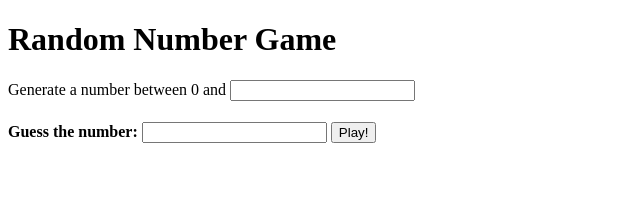
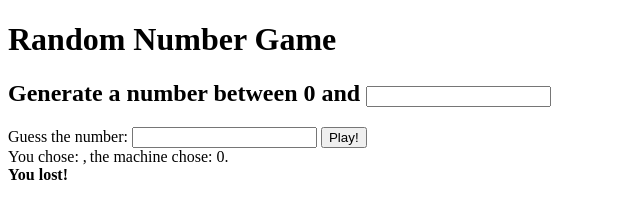
Before and after one commit to funkyblues/Vanilla-JS-Challenge, a website built with Parcel: page index.html in a window 1280 px wide. Both pictures are taken after a click on the button "Play!". Shown: the whole page, without its empty margins (0-640 px from the left). Built offline with nearby package versions, Linux system fonts and the light colour scheme.

Commit message:
8-9th assignment--fin.

```diff
--- a/index.html
+++ b/index.html
@@ -8,16 +8,29 @@
 
   <body>
     <h1>Random Number Game</h1>
-    <form>
+    <h2>
       Generate a number between 0 and
-      <input type="number" min="0" class="inputNumber" />
-    </form>
-    <h4>
+      <input type="number" min="0" class="inputNumber--get" />
+    </h2>
+    <div>
       Guess the number:
-      <input type="number" min="0" class="inputNumber" />
-      <input type="button" value="Play!" />
-    </h4>
-
+      <input type="number" min="0" class="userNumber--get" />
+      <input type="button" value="Play!" class="play__game" />
+    </div>
+    <div class="hidden align">
+      <div>
+        You chose:
+        <span class="userNumber--post"></span>,
+      </div>
+      <div class="space"></div>
+      <div>
+        the machine chose:
+        <span class="inputNumber--post"></span>.
+      </div>
+    </div>
+    <strong>
+      <span class="gameResult"></span>
+    </strong>
     <script src="src/index.js"></script>
   </body>
 </html>
--- a/src/index.js
+++ b/src/index.js
@@ -1,8 +1,22 @@
-const inputNumber = document.querySelector(".inputNumber");
+const inputNumber = document.querySelector(".inputNumber--get");
+let userNumberGet = document.querySelector(".userNumber--get");
+let userNumberPost = document.querySelector(".userNumber--post");
+let guessTheNumber = document.querySelector(".inputNumber--post");
+const playGame = document.querySelector(".play__game");
+const hidden = document.querySelector(".hidden");
+const gameResult = document.querySelector(".gameResult");
 
-function getInputNumber(event) {
-  event.preventDefault();
-  console.log(inputNumber.value);
-};
+function letsPlayGame() {
+  hidden.classList.remove("hidden");
+  guessTheNumber.innerText = Math.ceil(inputNumber.value * Math.random());
+  userNumberPost.innerText = userNumberGet.value;
+  if (guessTheNumber.innerText === userNumberPost.innerText) {
+    gameResult.innerText = "You won!";
+  }
+  else {
+    gameResult.innerText = "You lost!";
+  }
+}
 
-inputNumber.addEventListener("click", getInputNumber);
+
+playGame.addEventListener("click", letsPlayGame);
--- /dev/null
+++ b/src/styles.css
@@ -0,0 +1,12 @@
+.hidden.align {
+  display: none;
+}
+
+.space {
+  width: 3px;
+}
+
+.align {
+  display: flex;
+  justify-content: flex-start;
+}
```
